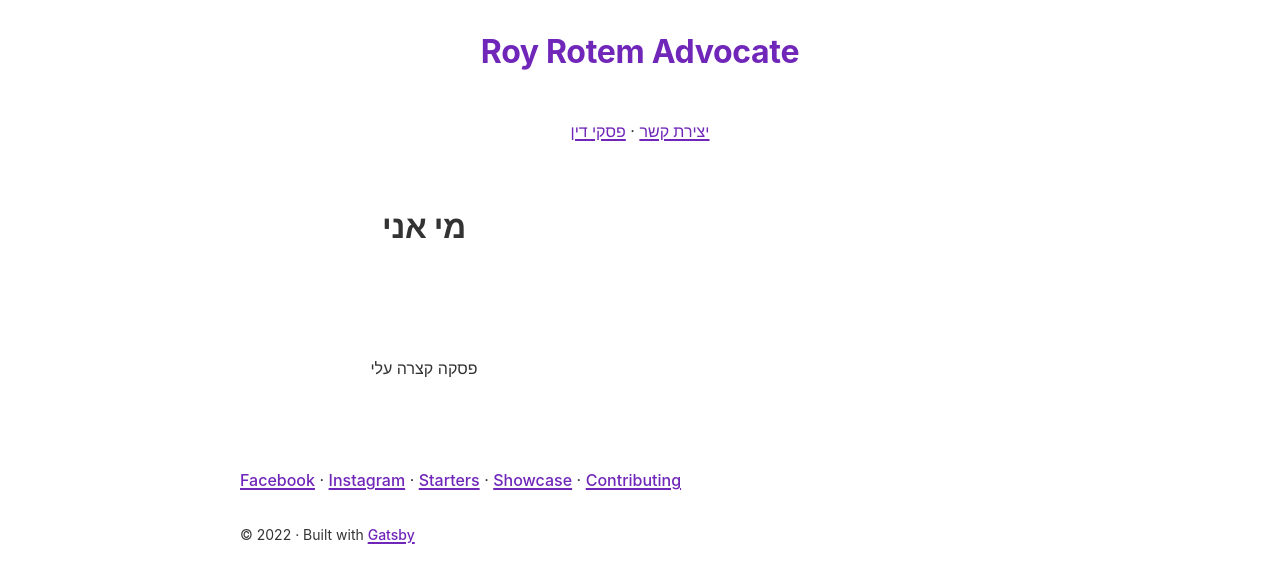
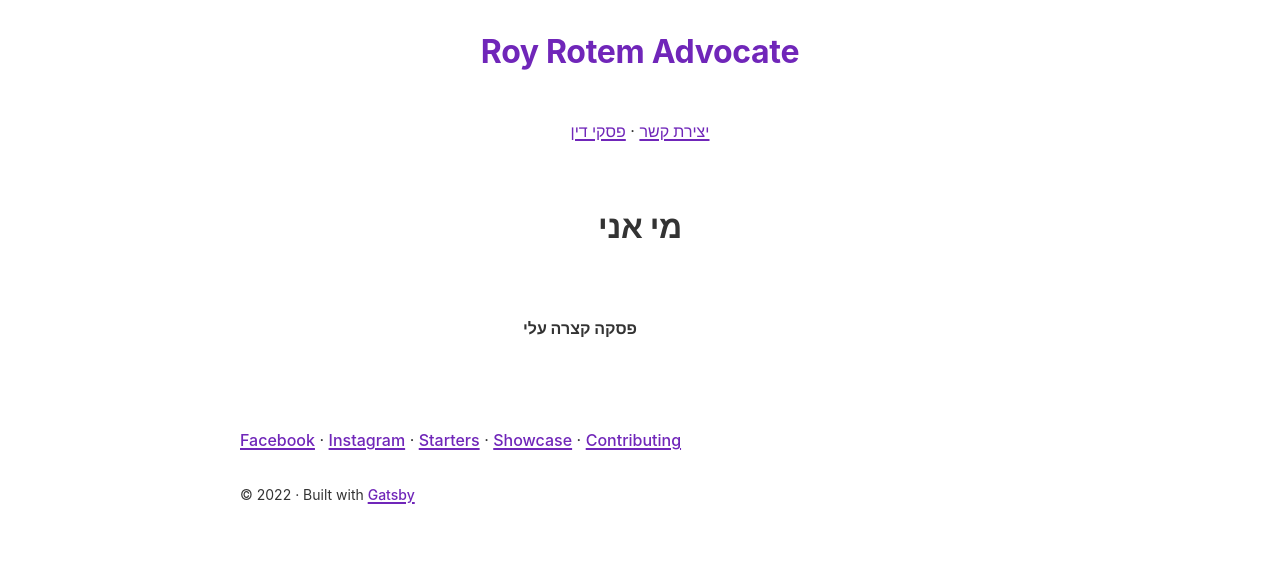
Before and after one commit to ofirdassa9/gatsby-starter-default, a Gatsby site: page / in a window 1280 px wide. Shown: the part 67-650 px from the top of the page. Built offline with nearby package versions, Linux system fonts and the light colour scheme; Gatsby itself is replaced by a stand-in of ours.

Commit message:
center text

```diff
--- a/src/components/index.module.css
+++ b/src/components/index.module.css
@@ -45,7 +45,6 @@
 }
 
 .textCenter {
-  direction: auto;
   text-align: center;
 }
 
--- a/src/pages/index.js
+++ b/src/pages/index.js
@@ -76,9 +76,11 @@ const IndexPage = () => (
         ))}
       </p>
       <ul className={styles.list}>
-        <h1>מי אני</h1>
-        <br />
-        <p>פסקה קצרה עלי</p>
+        <b>
+          <h1>מי אני</h1>
+          <br />
+          <p>פסקה קצרה עלי</p>
+        </b>
       </ul>
     </div>
     {moreLinks.map((link, i) => (
```
